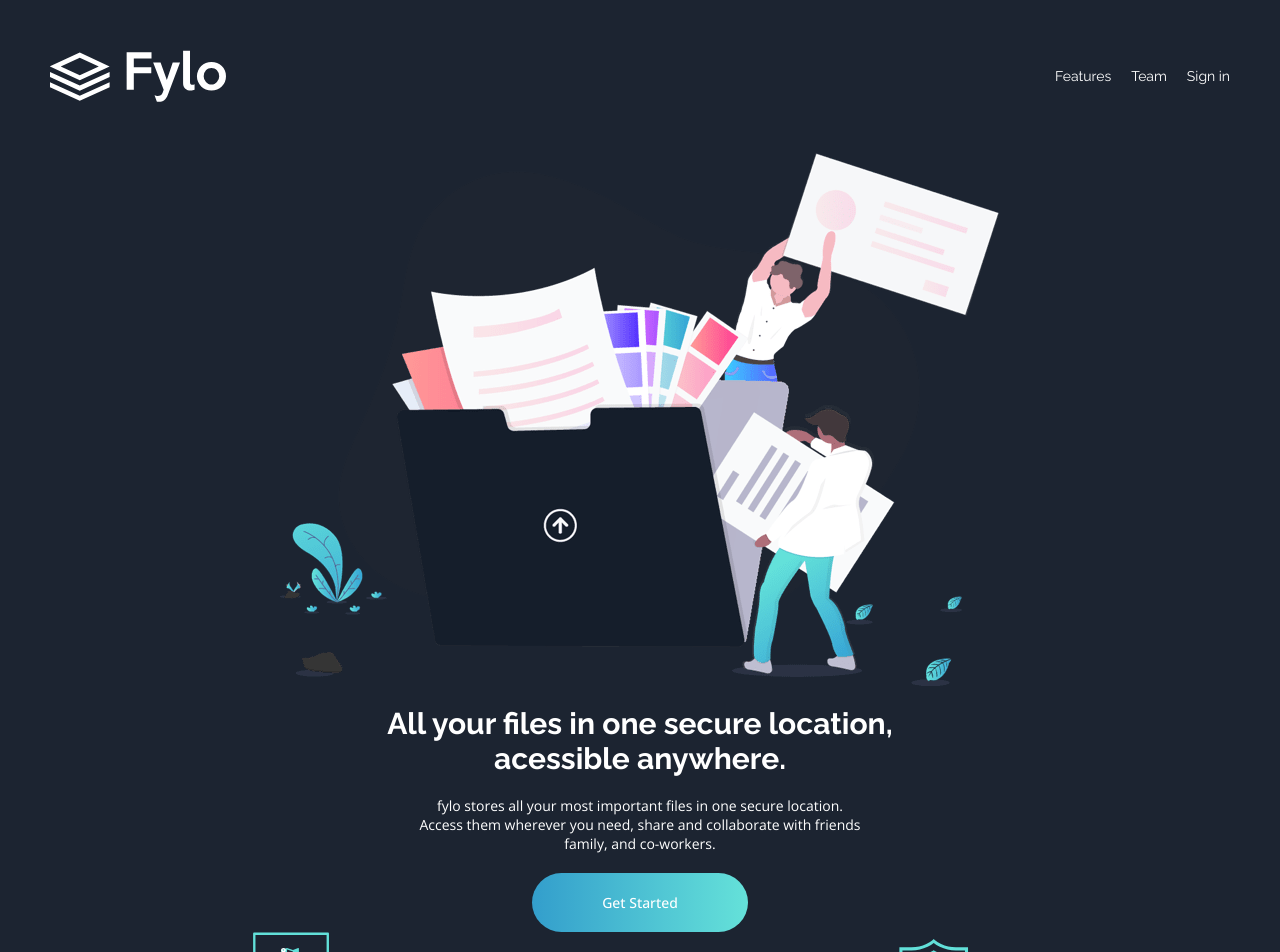
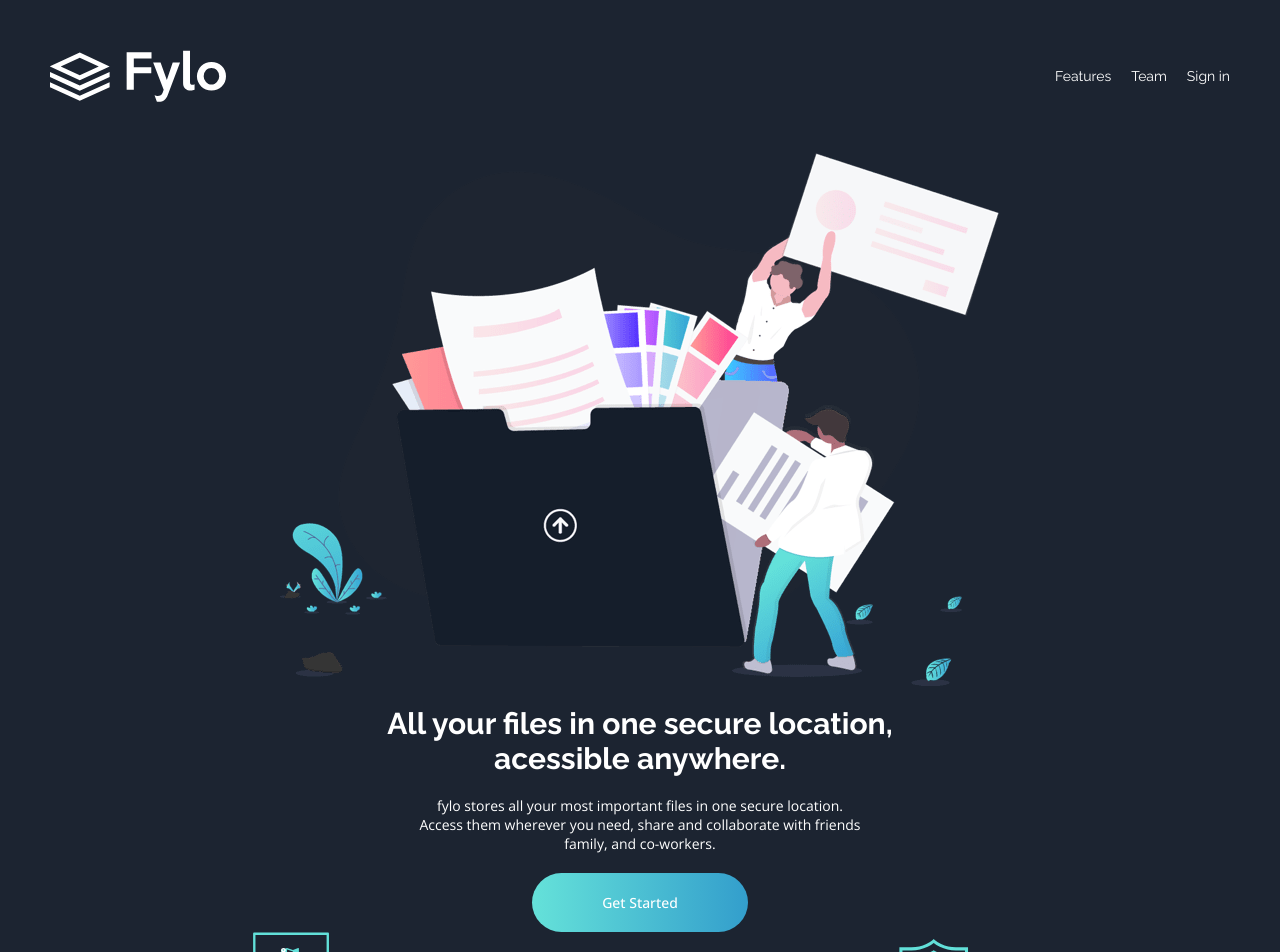
Before and after one commit to LucasLaino/frontend-mentor-fylo-lading-page, a React (Vite) app: page / in a window 1280 px wide. Shown: the top 952 px of the page. Built offline with nearby package versions, Linux system fonts and the light colour scheme.

Commit message:
feat(hover): Adiciona o hover no botão Get Started

```diff
--- a/src/components/IntroSection/IntroSection.module.css
+++ b/src/components/IntroSection/IntroSection.module.css
@@ -27,6 +27,12 @@
     padding: 20px 70px;
     color: var(--White);
     border-radius: 50px;
+    transition: 0.3s ease-out;
     font-family: 'Open Sans', sans-serif;
-    background: linear-gradient(to right, var(--Cyan-500), var(--Teal-200));
+    background: linear-gradient(to left, var(--Cyan-500), var(--Teal-200));
+
+    &:hover {
+        background: linear-gradient(to right, var(--Teal-200));
+        font-weight: 700;
+    }
 }
```
